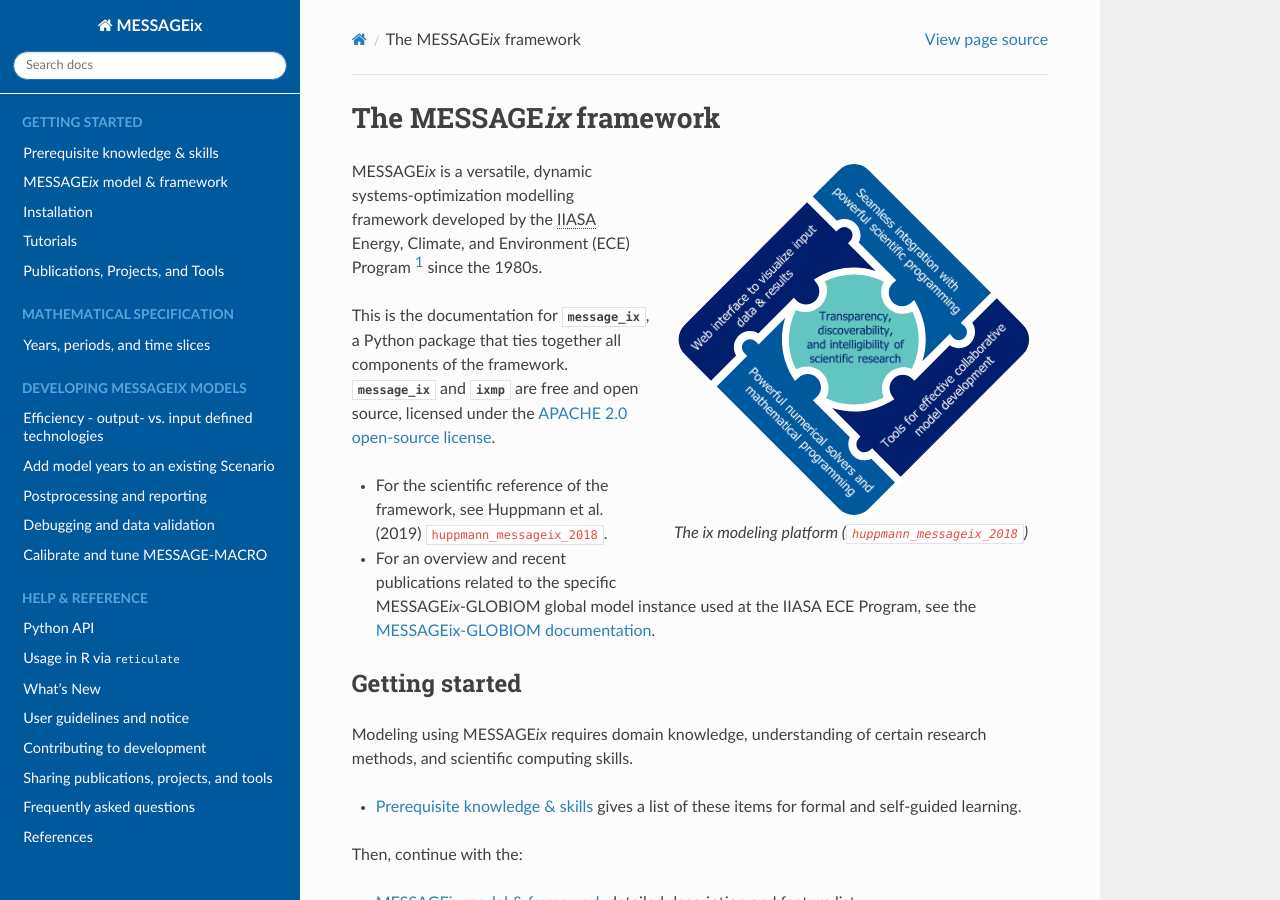
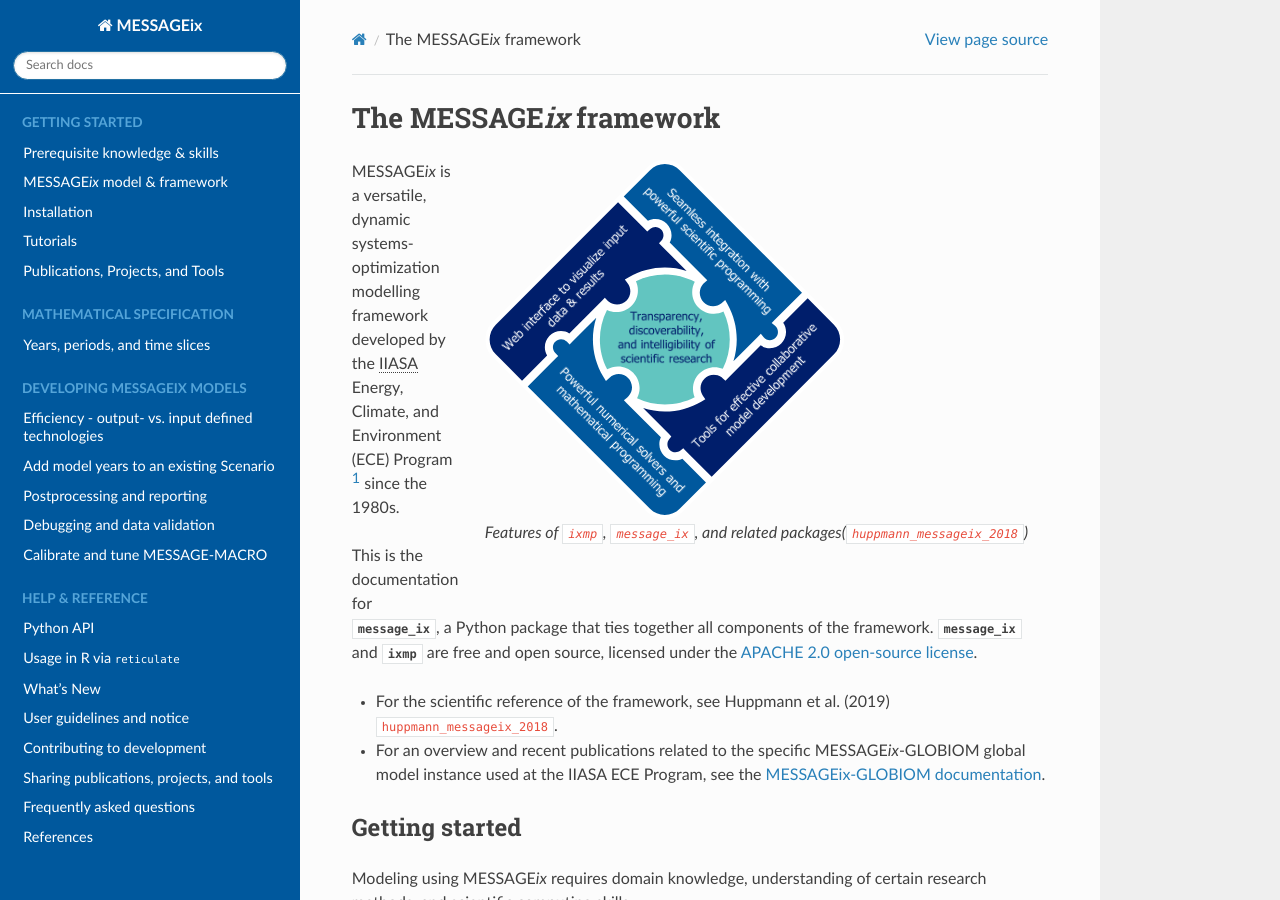
Before and after one commit to iiasa/message_ix, a Sphinx documentation site: the page built from doc/index.rst, in a window 1280 px wide and 900 px high. Built offline with Sphinx 7.4.7 and the Read the Docs theme 2.0.0, drawn with Linux system fonts in a browser that asks for light colours; pages that are not in the unit, such as notebooks, are missing from menus; cross-references to code outside the pages are shown as plain code.

Commit message:
Adapt caption of diagram

```diff
--- a/doc/index.rst
+++ b/doc/index.rst
@@ -5,7 +5,7 @@
    :width: 360px
    :align: right
 
-   The |ixmp| (:cite:`huppmann_messageix_2018`)
+   Features of ``ixmp``, ``message_ix``, and related packages(:cite:`huppmann_messageix_2018`)
 
 |MESSAGEix| is a versatile, dynamic systems-optimization modelling framework developed by the |IIASA| Energy, Climate, and Environment (ECE) Program [#rename]_ since the 1980s.
 
```
